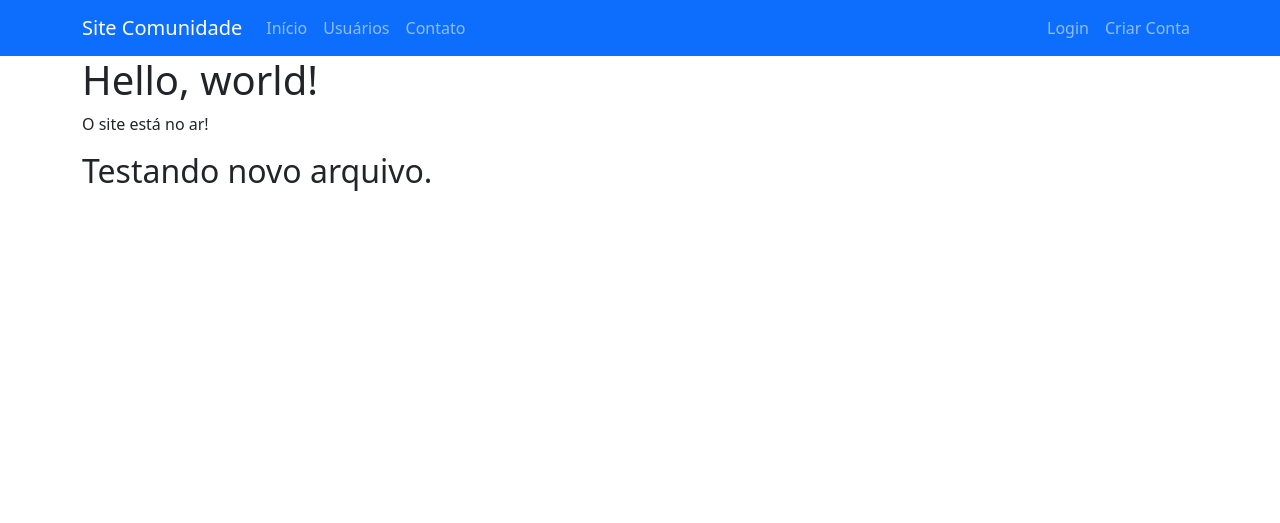
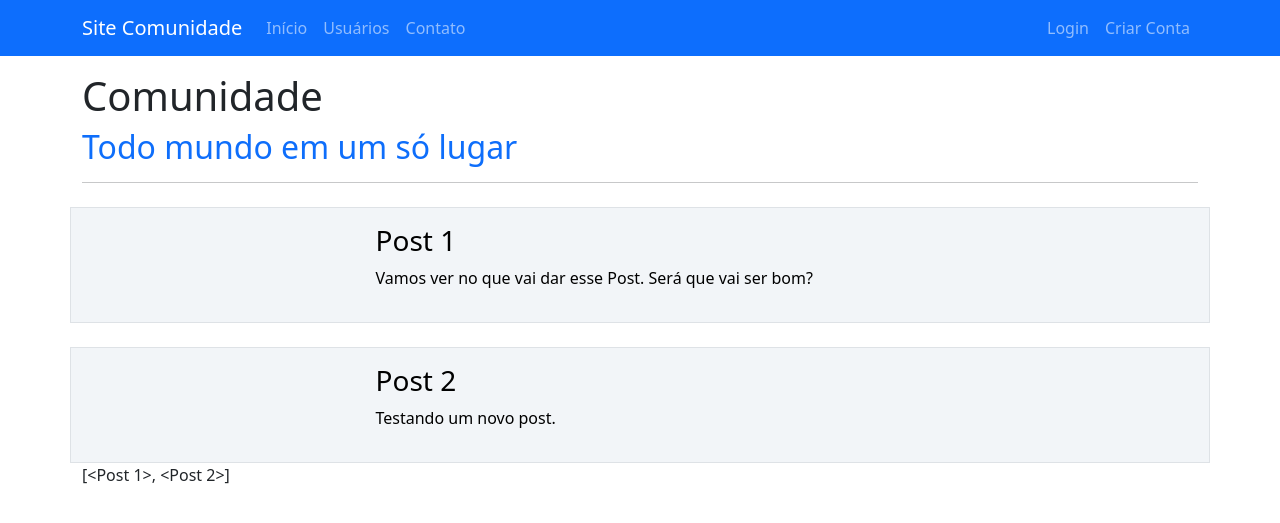
Before and after one commit to AldoNunes001/SiteComunidade, a Flask app: page / in a window 1280 px wide. Shown: the top 523 px of the page. Run offline with Flask 2, Linux system fonts and the light colour scheme; data comes from the database, SQL or seed files in the repository; both versions use the stored data as it was after the commit.

Commit message:
Criando página de posts

```diff
--- a/sitecomunidade/routes.py
+++ b/sitecomunidade/routes.py
@@ -16,7 +16,8 @@
 
 @app.route('/')
 def home():
-    return render_template('home.html')
+    posts = Post.query.all()
+    return render_template('home.html', posts=posts)
 
 
 @app.route('/contato')
--- a/sitecomunidade/static/main.css
+++ b/sitecomunidade/static/main.css
@@ -37,3 +37,8 @@
 .number3{
     font-weight:500;
 }
+
+.meupost{
+    background: #f2f5f8 !important;
+    color: #000 !important;
+}
--- a/sitecomunidade/templates/home.html
+++ b/sitecomunidade/templates/home.html
@@ -1,9 +1,23 @@
 {% extends 'base.html' %}
 
 {% block body %}
-    <div class="container">
-        <h1>Hello, world!</h1>
-        <p>O site está no ar!</p>
-        <h2>Testando novo arquivo.</h2>
+    <div class="container mt-3">
+        <h1>Comunidade</h1>
+        <h2 style="color: #0e6efb">Todo mundo em um só lugar</h2>
+        <hr>
+        {% for post in posts %}
+            <div class="row border mt-4 p-3 meupost">
+                <div class="col col-3">
+                    <div class="image pe-2">
+                        <img src="{{ foto_perfil }}" class="rounded" width="200" >
+                    </div>
+                </div>
+                <div class="col col-9">
+                    <h3> {{ post.titulo }}</h3>
+                    <p>{{ post.corpo }}</p>
+                </div>
+            </div>
+        {% endfor %}
+        {{ posts }}
     </div>
 {% endblock %}
```
Also changed, not shown: sitecomunidade/comunidade.db.
